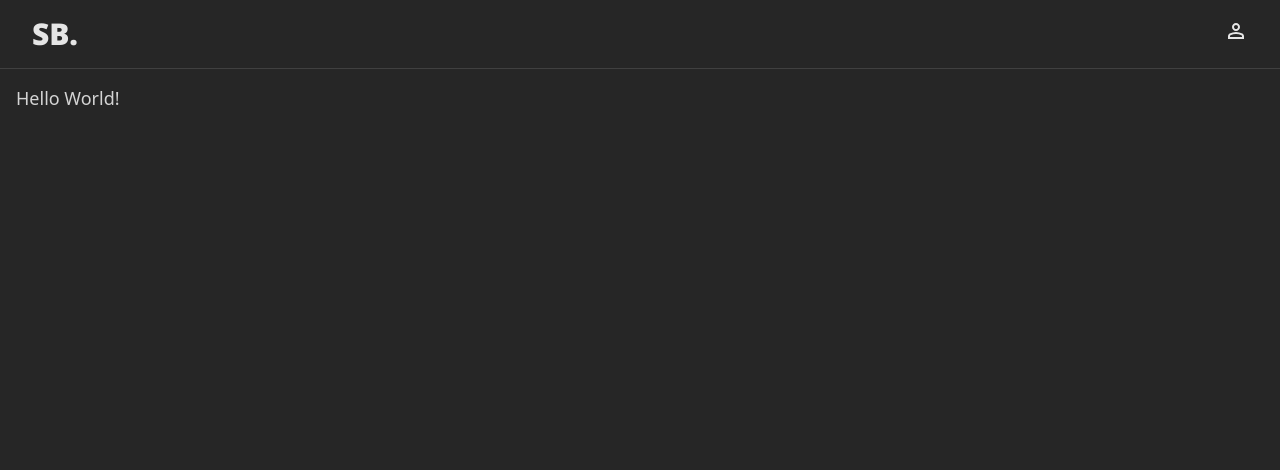
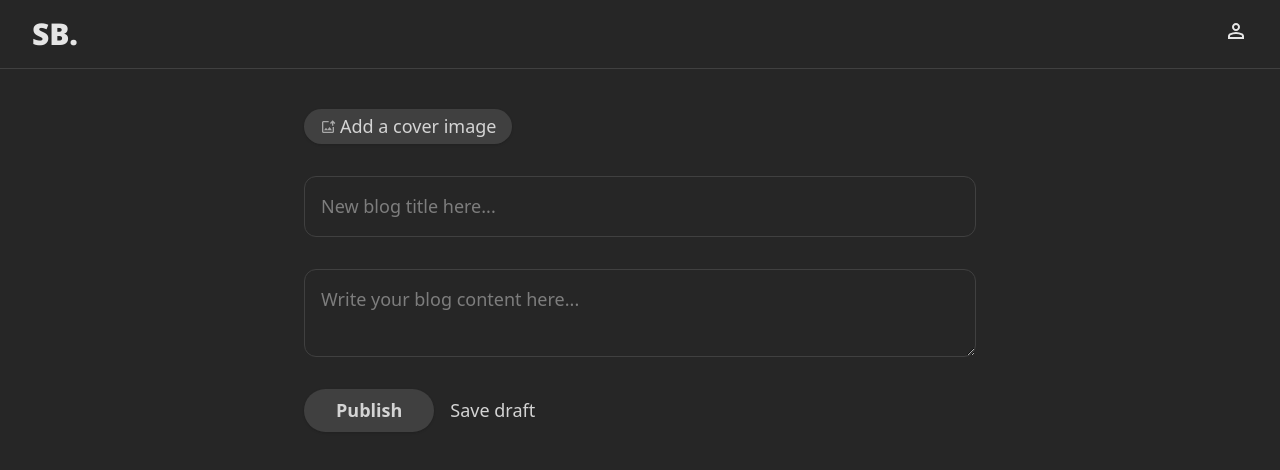
Before and after one commit to snehamoybag/personal-blog-editor, a React (Vite) app: page / in a window 1280 px wide. Shown: the top 470 px of the page. Built offline with nearby package versions, Linux system fonts and the light colour scheme; no server answers.

Commit message:
feat: style editor basic version
Style coverImg field, title and content field.

```diff
--- /dev/null
+++ b/src/components/Editor.tsx
@@ -0,0 +1,167 @@
+import {
+  useRef,
+  useState,
+  type ChangeEventHandler,
+  type FormEventHandler,
+  type MouseEventHandler,
+  type ReactElement,
+} from "react";
+import FieldWrapper from "./form-elemets/FieldWrapper";
+import Input from "./form-elemets/Input";
+import Textarea from "./form-elemets/Textarea";
+import ButtonPrimary from "./buttons/ButtonPrimary";
+import type { FormData } from "../types/FormData";
+
+interface EditorProps {
+  formData: FormData;
+  onChange: ChangeEventHandler<HTMLInputElement | HTMLTextAreaElement>;
+  onSubmit: FormEventHandler;
+}
+
+export default function Editor({
+  formData,
+  onChange,
+  onSubmit,
+}: Readonly<EditorProps>): ReactElement {
+  const [imageFile, setImageFile] = useState<File | null>(null);
+  const imageInputRef = useRef<HTMLInputElement>(null);
+
+  const handleImageChange: ChangeEventHandler<HTMLInputElement> = (e) => {
+    const files = e.target.files;
+    if (!files || !files.length) {
+      setImageFile(null);
+      return;
+    }
+
+    setImageFile(files[0]);
+  };
+
+  const handleImageRemove: MouseEventHandler<HTMLButtonElement> = () => {
+    setImageFile(null);
+
+    // update field value
+    if (!imageInputRef.current) {
+      return;
+    }
+
+    imageInputRef.current.value = "";
+  };
+
+  return (
+    <form className="grid gap-8" onSubmit={onSubmit}>
+      <div>
+        {/* preview */}
+        {imageFile && (
+          <div>
+            <img
+              src={URL.createObjectURL(imageFile)}
+              alt={imageFile.name}
+              className="w-full aspect-video cover object-center"
+            />
+          </div>
+        )}
+
+        <FieldWrapper className="max-w-max mt-2">
+          <span className="flex items-center gap-4">
+            <label
+              htmlFor="image"
+              className="clickable flex items-center gap-1 px-4 py-1 bg-neutral-700 rounded-full shadow-sm"
+            >
+              {imageFile ? (
+                <>
+                  <svg
+                    xmlns="http://www.w3.org/2000/svg"
+                    height="24px"
+                    viewBox="0 -960 960 960"
+                    width="24px"
+                    fill="#000000"
+                    className="size-4 fill-current opacity-70"
+                  >
+                    <path d="M360-200h240l-79-103-58 69-39-52-64 86ZM320-80q-33 0-56.5-23.5T240-160v-320q0-33 23.5-56.5T320-560h320q33 0 56.5 23.5T720-480v320q0 33-23.5 56.5T640-80H320Zm0-80h320v-320H320v320ZM140-640q38-109 131.5-174.5T480-880q82 0 155.5 35T760-746v-134h80v240H600v-80h76q-39-39-90-59.5T480-800q-81 0-149.5 43T227-640h-87Zm180 480v-320 320Z" />
+                  </svg>
+                  <span>Change image</span>
+                </>
+              ) : (
+                <>
+                  <svg
+                    xmlns="http://www.w3.org/2000/svg"
+                    height="24px"
+                    viewBox="0 -960 960 960"
+                    width="24px"
+                    fill="#000000"
+                    className="size-4 fill-current opacity-70"
+                  >
+                    <path d="M480-480ZM200-120q-33 0-56.5-23.5T120-200v-560q0-33 23.5-56.5T200-840h320v80H200v560h560v-280h80v280q0 33-23.5 56.5T760-120H200Zm40-160h480L570-480 450-320l-90-120-120 160Zm480-280v-167l-64 63-56-56 160-160 160 160-56 56-64-63v167h-80Z" />
+                  </svg>
+                  <span>Add a cover image</span>
+                </>
+              )}
+            </label>
+
+            {/* remove image button */}
+            {imageFile && (
+              <button
+                type="button"
+                className="clickable text-red-300 px-4 py-1 border-1 border-current rounded-full opacity-75 hover:opacity-100"
+                onClick={handleImageRemove}
+              >
+                Remove image
+              </button>
+            )}
+          </span>
+
+          <input
+            ref={imageInputRef}
+            type="file"
+            name="image"
+            id="image"
+            accept="image/jpeg,image/jpg,image/png,image/webp"
+            className="sr-only"
+            onChange={handleImageChange}
+          />
+        </FieldWrapper>
+      </div>
+
+      <FieldWrapper>
+        <label htmlFor="title" className="sr-only">
+          Title:
+        </label>
+        <Input
+          id="title"
+          name="title"
+          value={formData.title}
+          placeholder="New blog title here..."
+          minLength={10}
+          maxLength={120}
+          required
+          onChange={onChange}
+        />
+      </FieldWrapper>
+
+      <FieldWrapper>
+        <label htmlFor="content" className="sr-only">
+          Content:
+        </label>
+        <Textarea
+          id="content"
+          name="content"
+          placeholder="Write your blog content here..."
+          minLength={120}
+          required
+          onChange={onChange}
+          value={formData.content}
+        />
+      </FieldWrapper>
+
+      <div className="flex itmes-cneter gap-4">
+        <ButtonPrimary type="submit" name="publish" className="px-8">
+          Publish
+        </ButtonPrimary>
+
+        <button type="submit" name="draft" className="clickable">
+          Save draft
+        </button>
+      </div>
+    </form>
+  );
+}
--- a/src/components/form-elemets/Textarea.tsx
+++ b/src/components/form-elemets/Textarea.tsx
@@ -14,8 +14,6 @@ export default function Textarea({
     <textarea
       className={`p-4 border-1 border-solid border-neutral-700 rounded-xl ${className}`}
       {...restProps}
-    >
-      {value}
-    </textarea>
+    ></textarea>
   );
 }
--- a/src/components/landmarks/Main.tsx
+++ b/src/components/landmarks/Main.tsx
@@ -9,5 +9,7 @@ export default function Main({
   className = "",
   children,
 }: Readonly<MainProps>): ReactElement {
-  return <main className={`min-h-[100vh] p-4 ${className}`}>{children}</main>;
+  return (
+    <main className={`min-h-[100vh] px-4 py-8 ${className}`}>{children}</main>
+  );
 }
--- a/src/pages/IndexPage.tsx
+++ b/src/pages/IndexPage.tsx
@@ -1,10 +1,44 @@
-import type { ReactElement } from "react";
+import {
+  useState,
+  type ChangeEventHandler,
+  type FormEventHandler,
+  type ReactElement,
+} from "react";
 import Main from "../components/landmarks/Main";
+import Editor from "../components/Editor";
+import type { FormData } from "../types/FormData";
 
 export default function IndexPage(): ReactElement {
+  const [formData, setFormData] = useState<FormData>({
+    title: "",
+    content: "",
+    coverImg: "",
+  });
+
+  const handlFormDataChange: ChangeEventHandler<
+    HTMLInputElement | HTMLTextAreaElement
+  > = (e) => {
+    const elem = e.target;
+
+    setFormData((prevData) => ({
+      ...prevData,
+      [elem.name]: elem.value,
+    }));
+  };
+
+  const handleFormSubmit: FormEventHandler = (e) => {
+    e.preventDefault();
+  };
+
   return (
     <Main>
-      <p>Hello World!</p>
+      <section className="container-primary">
+        <Editor
+          formData={formData}
+          onChange={handlFormDataChange}
+          onSubmit={handleFormSubmit}
+        />
+      </section>
     </Main>
   );
 }
--- /dev/null
+++ b/src/types/FormData.ts
@@ -0,0 +1,5 @@
+export type FormData = {
+  title: string;
+  content: string;
+  coverImg: string;
+};
```
